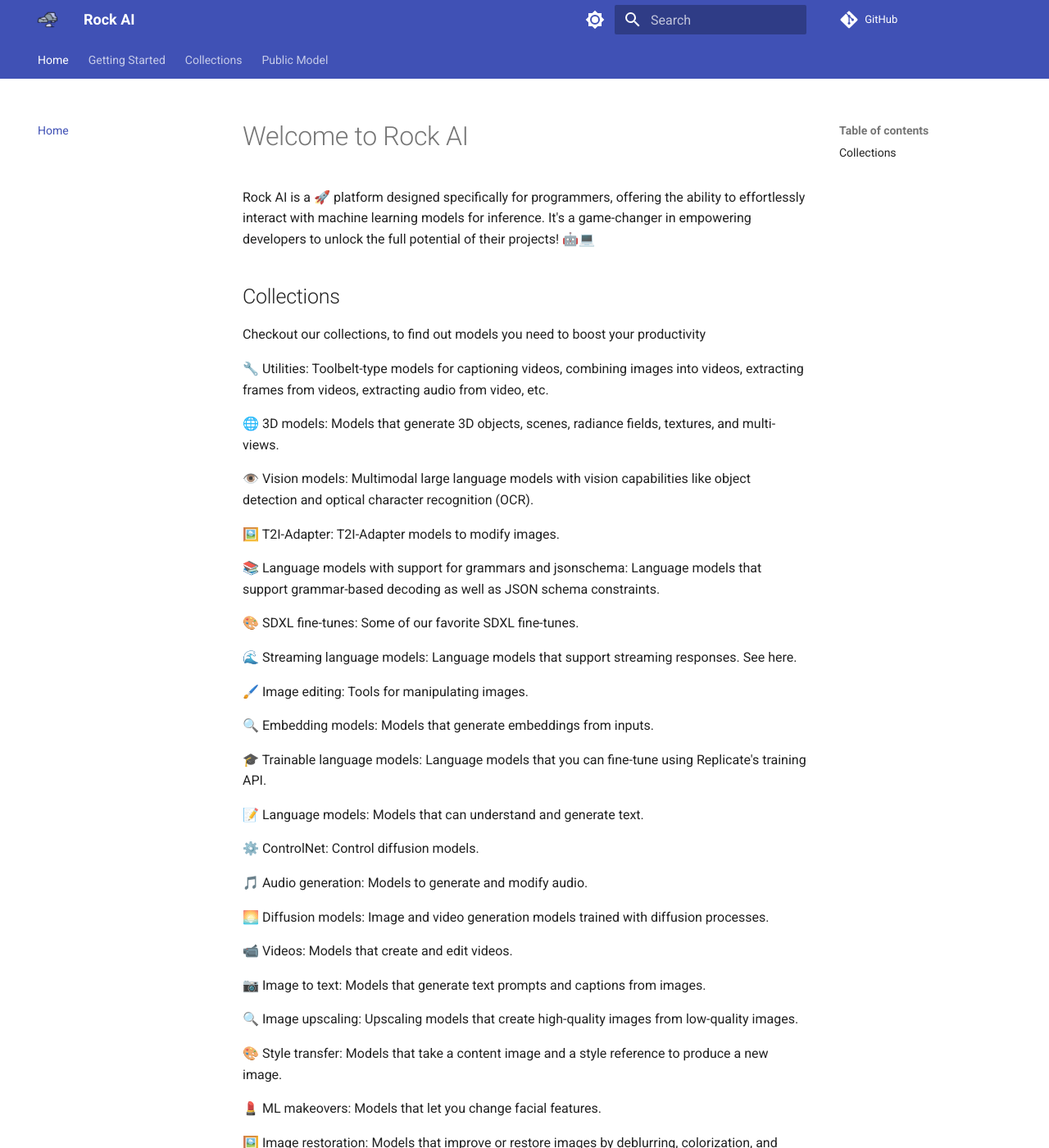
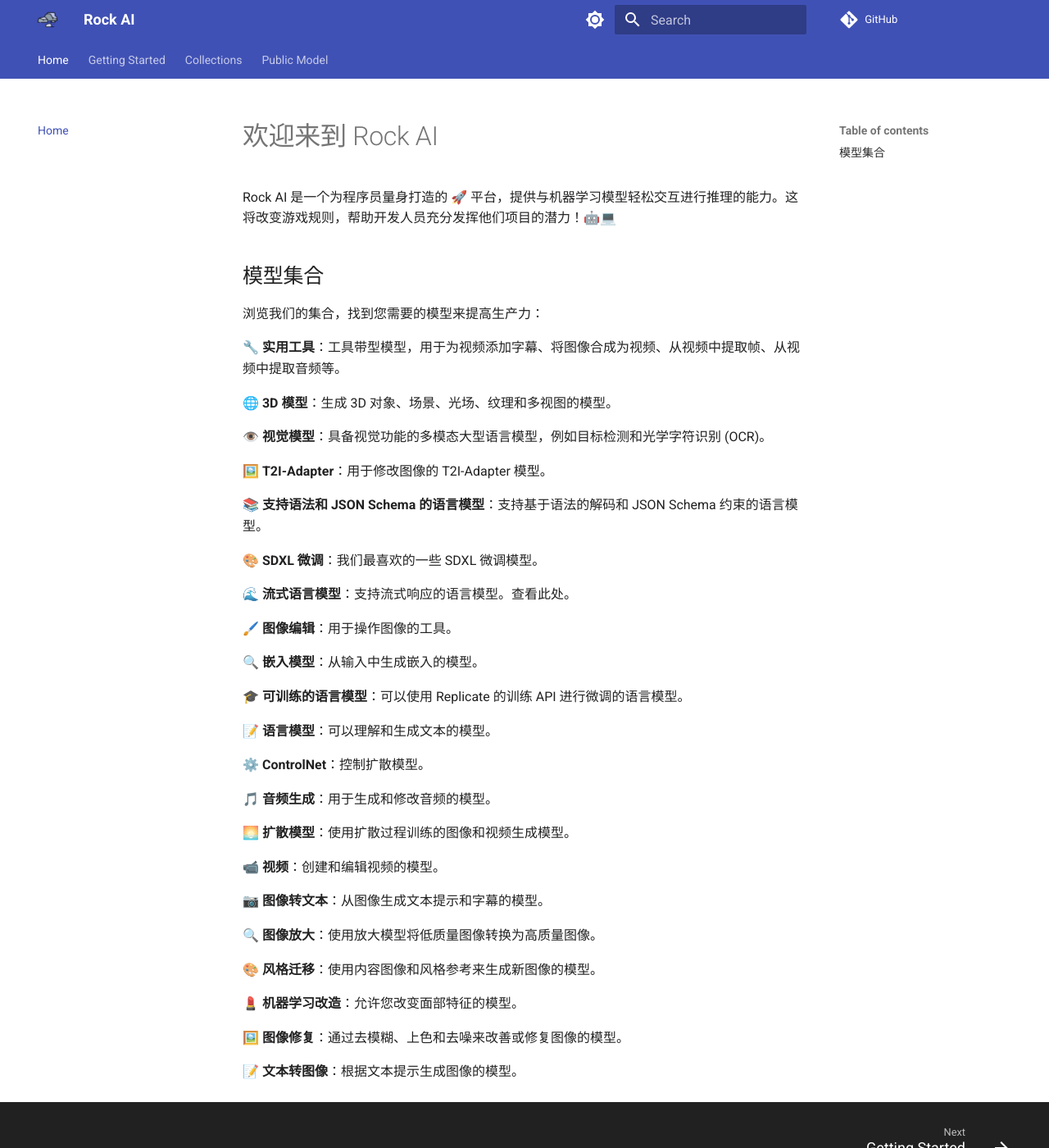
Before and after one commit to incomingflyingbrick/rock, an MkDocs documentation site: the page built from docs/index.md, in a window 1280 px wide and 1400 px high. Shown: the whole window at 82% size. Built offline with MkDocs 1.6.1 and Material for MkDocs 9.7.7, drawn with Linux system fonts in a browser that asks for light colours; comment, search, counter and statistics services are not loaded; some of the changed text lies outside the part shown.

Commit message:
added more chinese docs

```diff
--- a/docs/index.md
+++ b/docs/index.md
@@ -1,49 +1,49 @@
-# Welcome to Rock AI
+# 欢迎来到 Rock AI
 
-Rock AI is a 🚀 platform designed specifically for programmers, offering the ability to effortlessly interact with machine learning models for inference. It's a game-changer in empowering developers to unlock the full potential of their projects! 🤖💻
+Rock AI 是一个为程序员量身打造的 🚀 平台，提供与机器学习模型轻松交互进行推理的能力。这将改变游戏规则，帮助开发人员充分发挥他们项目的潜力！🤖💻
 
-## Collections
+## 模型集合
 
-Checkout our collections, to find out models you need to boost your productivity
+浏览我们的集合，找到您需要的模型来提高生产力：
 
-🔧 Utilities: Toolbelt-type models for captioning videos, combining images into videos, extracting frames from videos, extracting audio from video, etc.
+🔧 **实用工具**：工具带型模型，用于为视频添加字幕、将图像合成为视频、从视频中提取帧、从视频中提取音频等。
 
-🌐 3D models: Models that generate 3D objects, scenes, radiance fields, textures, and multi-views.
+🌐 **3D 模型**：生成 3D 对象、场景、光场、纹理和多视图的模型。
 
-👁️ Vision models: Multimodal large language models with vision capabilities like object detection and optical character recognition (OCR).
+👁️ **视觉模型**：具备视觉功能的多模态大型语言模型，例如目标检测和光学字符识别 (OCR)。
 
-🖼️ T2I-Adapter: T2I-Adapter models to modify images.
+🖼️ **T2I-Adapter**：用于修改图像的 T2I-Adapter 模型。
 
-📚 Language models with support for grammars and jsonschema: Language models that support grammar-based decoding as well as JSON schema constraints.
+📚 **支持语法和 JSON Schema 的语言模型**：支持基于语法的解码和 JSON Schema 约束的语言模型。
 
-🎨 SDXL fine-tunes: Some of our favorite SDXL fine-tunes.
+🎨 **SDXL 微调**：我们最喜欢的一些 SDXL 微调模型。
 
-🌊 Streaming language models: Language models that support streaming responses. See here.
+🌊 **流式语言模型**：支持流式响应的语言模型。查看此处。
 
-🖌️ Image editing: Tools for manipulating images.
+🖌️ **图像编辑**：用于操作图像的工具。
 
-🔍 Embedding models: Models that generate embeddings from inputs.
+🔍 **嵌入模型**：从输入中生成嵌入的模型。
 
-🎓 Trainable language models: Language models that you can fine-tune using Replicate's training API.
+🎓 **可训练的语言模型**：可以使用 Replicate 的训练 API 进行微调的语言模型。
 
-📝 Language models: Models that can understand and generate text.
+📝 **语言模型**：可以理解和生成文本的模型。
 
-⚙️ ControlNet: Control diffusion models.
+⚙️ **ControlNet**：控制扩散模型。
 
-🎵 Audio generation: Models to generate and modify audio.
+🎵 **音频生成**：用于生成和修改音频的模型。
 
-🌅 Diffusion models: Image and video generation models trained with diffusion processes.
+🌅 **扩散模型**：使用扩散过程训练的图像和视频生成模型。
 
-📹 Videos: Models that create and edit videos.
+📹 **视频**：创建和编辑视频的模型。
 
-📷 Image to text: Models that generate text prompts and captions from images.
+📷 **图像转文本**：从图像生成文本提示和字幕的模型。
 
-🔍 Image upscaling: Upscaling models that create high-quality images from low-quality images.
+🔍 **图像放大**：使用放大模型将低质量图像转换为高质量图像。
 
-🎨 Style transfer: Models that take a content image and a style reference to produce a new image.
+🎨 **风格迁移**：使用内容图像和风格参考来生成新图像的模型。
 
-💄 ML makeovers: Models that let you change facial features.
+💄 **机器学习改造**：允许您改变面部特征的模型。
 
-🖼️ Image restoration: Models that improve or restore images by deblurring, colorization, and removing noise.
+🖼️ **图像修复**：通过去模糊、上色和去噪来改善或修复图像的模型。
 
-📝 Text to image: Models that generate images from text prompts.
+📝 **文本转图像**：根据文本提示生成图像的模型。
```
Also changed, not shown: docs/col.md (+25 -24 lines), docs/get_start.md (+14 -12 lines).
